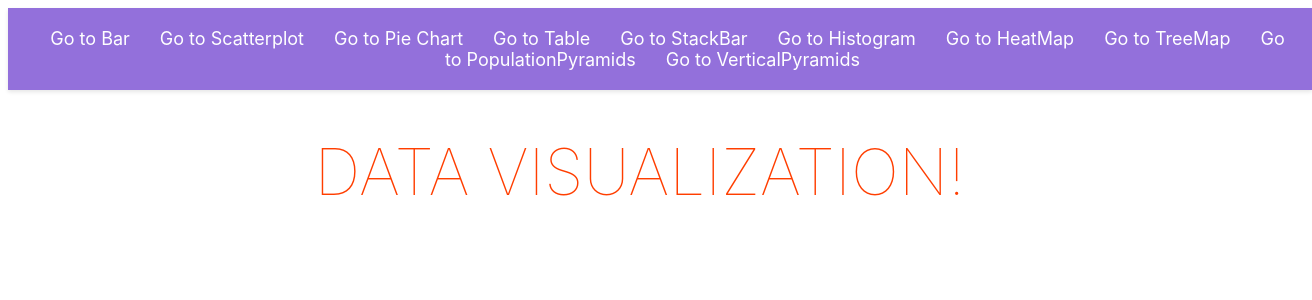
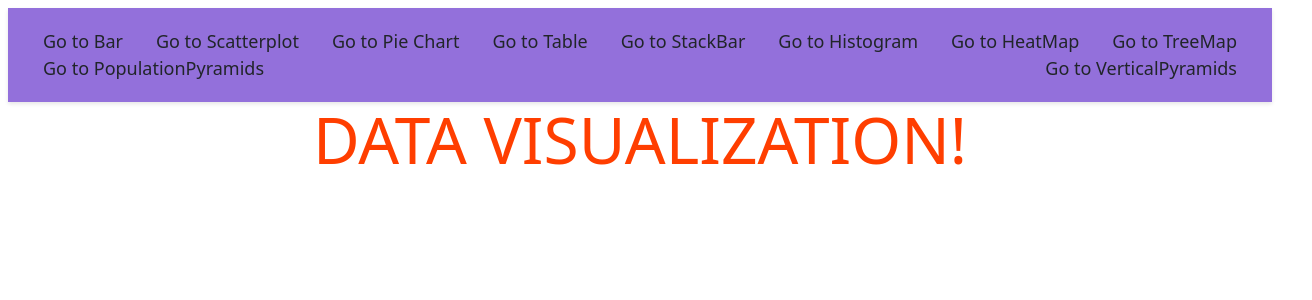
Before and after one commit to almashayatjaved/Data-Visualization, a Svelte app: page / in a window 1280 px wide. Shown: the top 300 px of the page, 1312 px wide, since content can reach past the window. Built offline with nearby package versions, Linux system fonts and the light colour scheme.

Commit message:
added bootstrap

```diff
--- a/package.json
+++ b/package.json
@@ -19,8 +19,10 @@
     "svelte": "^3.55.0"
   },
   "dependencies": {
+    "bootstrap": "^5.3.2",
     "chart.js": "^4.4.1",
     "d3": "^7.8.5",
+    "emoji-mart": "^5.5.2",
     "sirv-cli": "^2.0.0",
     "svelte-routing": "^2.10.0"
   }
--- a/src/svg.svelte
+++ b/src/svg.svelte
@@ -1,7 +1,7 @@
 <script>
+	import 'bootstrap/dist/css/bootstrap.min.css';
 
 	import { Link } from "svelte-routing"
-
 
 	let navigationLinks = [
     { text: 'Go to Bar', link: '/bar' },
@@ -17,14 +17,16 @@
   ];
 </script>
 
-<main>
+<main class="text-center">
 
 	<div class="navbar">
 		{#each navigationLinks as { text, link }}
-		  <Link to={link} style="color: #fff; margin: 0 15px;font-size: 18px; transition: color 0.3s ease-in-out; text-decoration: none;" class="nav-link">{text}</Link>
+		  <Link to={link} class="text-[#fff] nav-link" style=" margin: 0 15px;font-size: 18px; transition: color 0.3s ease-in-out; text-decoration: none;">{text}</Link>
 		{/each}
 	  </div>
 	<h1>Data Visualization!</h1>
+
+
 	<!-- <svg>
 
 	</svg> -->
@@ -33,7 +35,7 @@
 <style>
 
 	main {
-		text-align: center;
+		/* text-align: center; */
 		max-width: 100%;
 		/* margin: 0 auto; */
 	}
```
Also changed, not shown: 1 other file (tests, documents, lock files or other folders).
